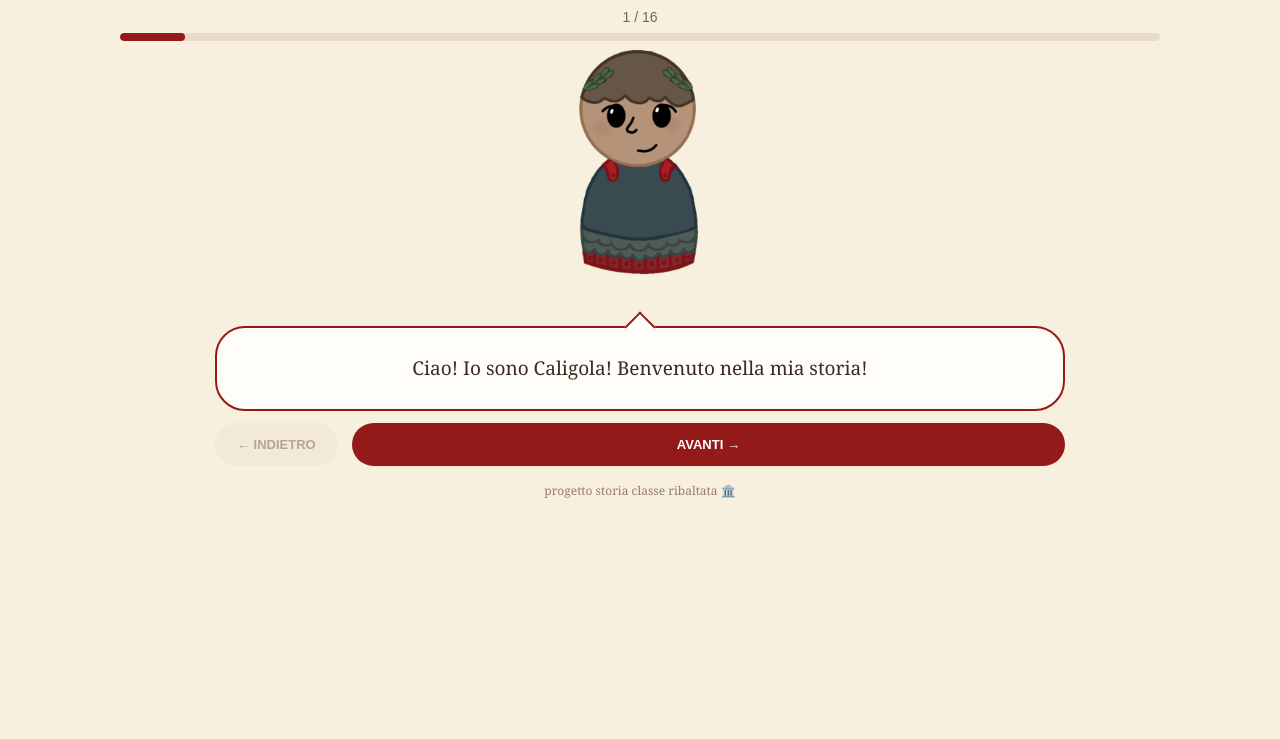
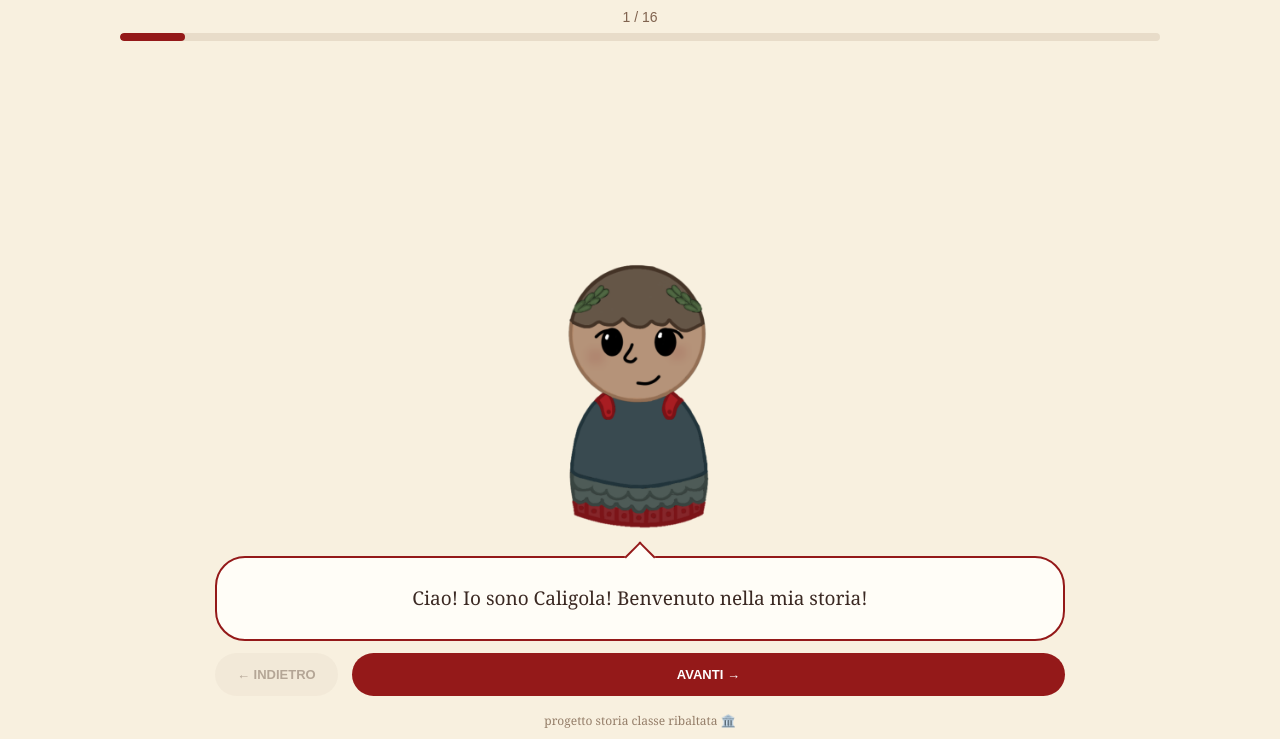
Before and after one commit to drixq/progettostoria, a plain HTML site: page index.html in a window 1280 px wide. Shown: the part 73-812 px from the top of the page. Drawn offline with Linux system fonts and the light colour scheme.

Commit message:
Adjust character heights and media queries in CSS

```diff
--- a/style.css
+++ b/style.css
@@ -17,6 +17,7 @@ body {
     margin: 0 auto;
     text-align: center;
 }
+/* TITOLO */
 header {
     margin-bottom: 12px;
 }
@@ -63,25 +64,30 @@ h1 {
 }
 /* PERSONAGGI */
 .characters {
-    height: clamp(210px, 42vh, 350px);
+    height: 500px;
     display: flex;
     justify-content: center;
     align-items: flex-end;
     gap: 0;
     position: relative;
-    overflow: hidden;
+    overflow: visible;
+    transform: translateY(35px);
 }
 #caligola {
-    height: 95%;
-    max-width: 52%;
+    height: 410px;
+    max-width: 68%;
     object-fit: contain;
     transition: opacity 0.3s ease;
+    position: relative;
+    top: 25px;
 }
 .horse {
     display: none;
-    height: 88%;
-    max-width: 52%;
+    height: 390px;
+    max-width: 68%;
     object-fit: contain;
+    position: relative;
+    top: 25px;
     animation: enterHorse 0.7s ease;
 }
 @keyframes enterHorse {
@@ -165,8 +171,8 @@ footer {
     color: #947d68;
     font-size: 12px;
 }
-/* SCHERMI BASSI: IPAD IN ORIZZONTALE */
-@media (min-width: 601px) and (max-height: 850px) {
+/* IPAD E SCHERMI LARGHI */
+@media (min-width: 601px) {
     body {
         padding: 10px 24px;
     }
@@ -180,9 +186,7 @@ footer {
         margin-bottom: 4px;
     }
     .characters {
-        height: 32vh;
-        min-height: 170px;
-        max-height: 270px;
+        height: 500px;
     }
     .speech-bubble {
         min-height: 85px;
@@ -211,17 +215,24 @@ footer {
         height: 32vh;
         min-height: 180px;
         max-height: 260px;
+        transform: none;
+        overflow: hidden;
     }
     #caligola {
+        height: 95%;
         max-width: 65%;
+        top: 0;
     }
     .horse {
+        height: 88%;
         max-width: 60%;
+        top: 0;
     }
     .speech-bubble {
         min-height: 100px;
         padding: 18px 16px;
         border-radius: 25px;
+        margin: 14px auto 18px;
     }
     #dialogue {
         font-size: 18px;
@@ -231,42 +242,3 @@ footer {
         font-size: 12px;
     }
 }
-/* PERSONAGGI PIÙ GRANDI SU IPAD E SCHERMI LARGHI */
-@media (min-width: 601px) {
-    .characters {
-        height: clamp(330px, 45vh, 440px);
-        overflow: visible;
-    }
-    #caligola {
-        height: 112%;
-        max-width: 62%;
-    }
-    .horse {
-        height: 112%;
-        max-width: 68%;
-    }
-}
-/* PERSONAGGI PIÙ GRANDI SU TELEFONO */
-@media (min-width: 601px) {
-
-    .characters {
-        height: 430px !important;
-        align-items: flex-end;
-        overflow: visible;
-    }
-
-    #caligola {
-        height: 350px !important;
-        max-width: 62%;
-        position: relative;
-        top: 25px;
-    }
-
-    .horse {
-        height: 330px !important;
-        max-width: 62%;
-        position: relative;
-        top: 25px;
-    }
-
-}
```
